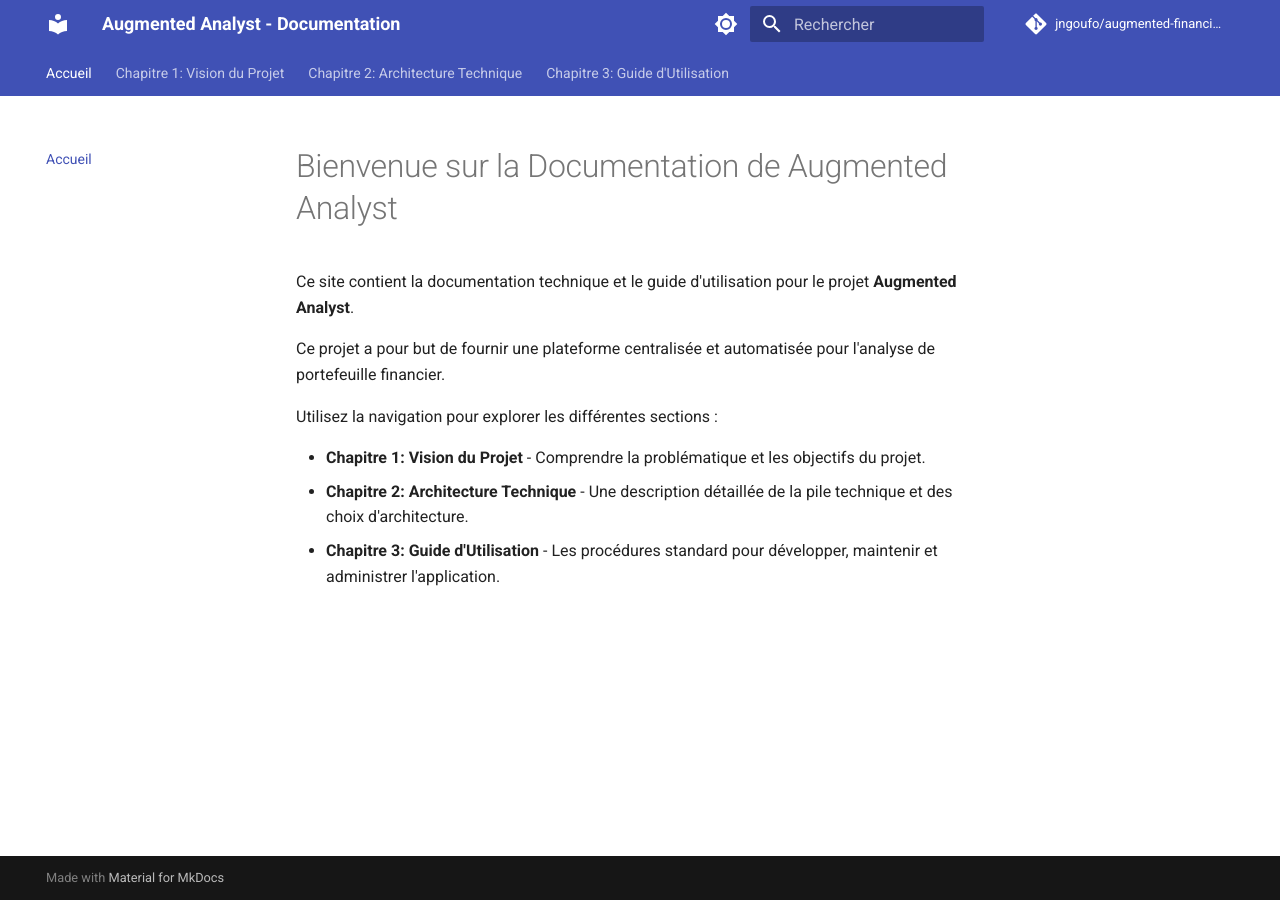
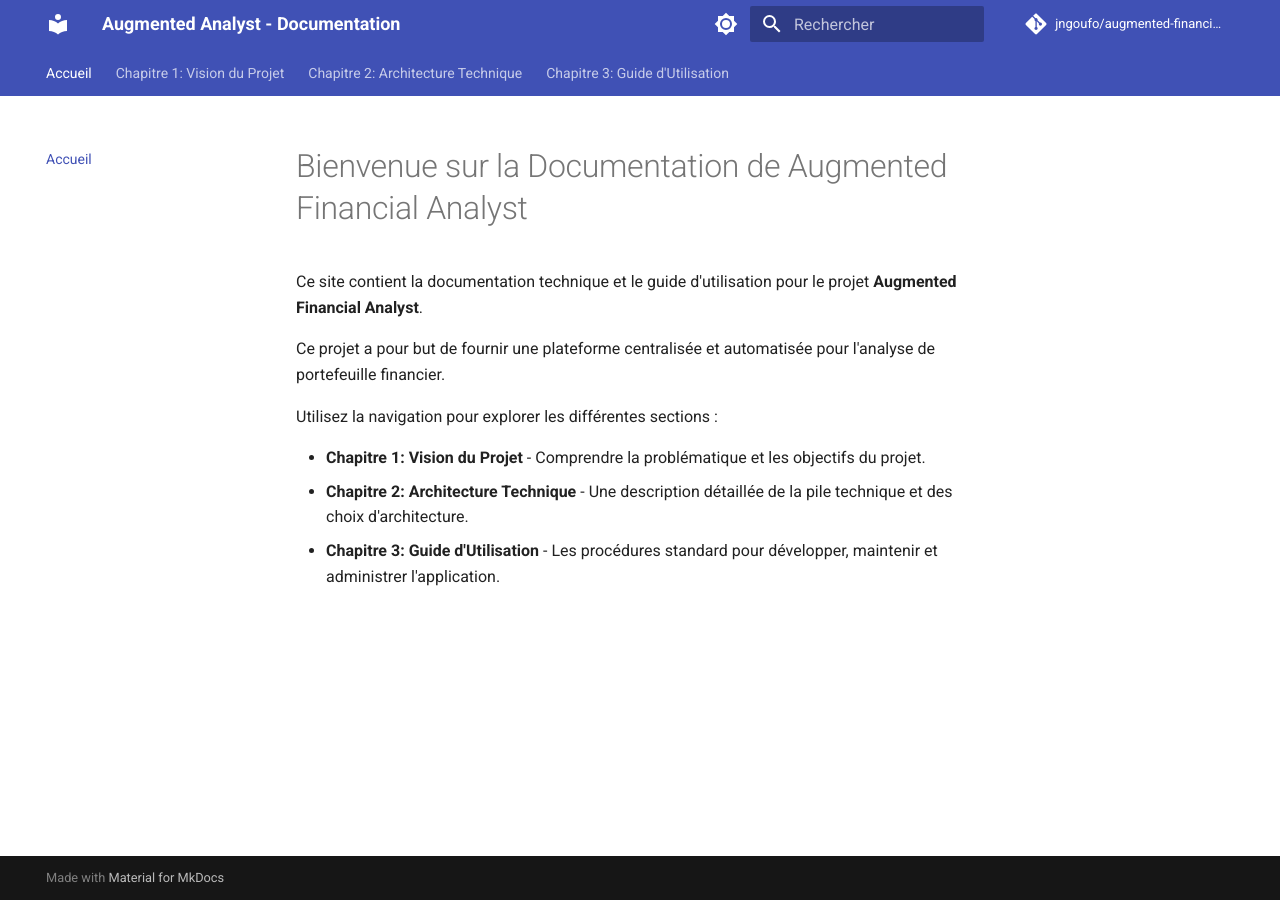
Before and after one commit to jngoufo/augmented-financial_analyst-docs, an MkDocs documentation site: the page built from docs/index.md, in a window 1280 px wide. Built offline with MkDocs 1.6.1 and Material for MkDocs 9.7.7, drawn with Linux system fonts in a browser that asks for light colours; comment, search, counter and statistics services are not loaded.

Commit message:
Edited the document title

```diff
--- a/docs/index.md
+++ b/docs/index.md
@@ -1,6 +1,6 @@
-# Bienvenue sur la Documentation de Augmented Analyst
+# Bienvenue sur la Documentation de Augmented Financial Analyst
 
-Ce site contient la documentation technique et le guide d'utilisation pour le projet **Augmented Analyst**.
+Ce site contient la documentation technique et le guide d'utilisation pour le projet **Augmented Financial Analyst**.
 
 Ce projet a pour but de fournir une plateforme centralisée et automatisée pour l'analyse de portefeuille financier.
 
```
